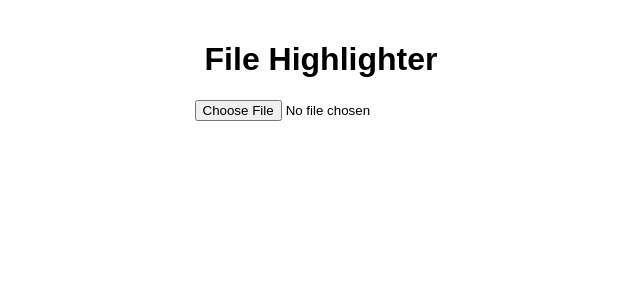
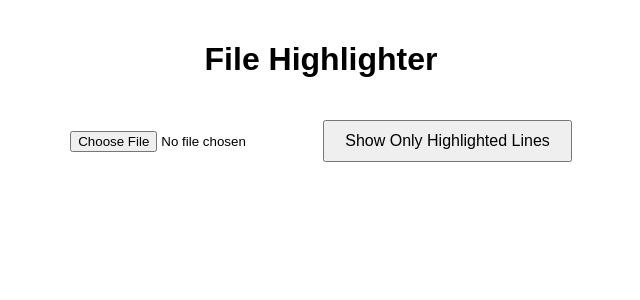
Before and after one commit to Caloy1218/LineHighlighter, a React (Create React App) app in the folder Client/file-highlighter/: page / in a window 1280 px wide. Shown: the top 300 px of the page, without its empty margins (319-959 px from the left). Built offline with nearby package versions, Linux system fonts and the light colour scheme.

Commit message:
Added Styles and changes on App.js

```diff
--- a/Client/file-highlighter/src/App.css
+++ b/Client/file-highlighter/src/App.css
@@ -20,3 +20,10 @@
 .line.lacking {
   background-color: rgba(0, 0, 255, 0.2);
 }
+
+button {
+  margin-top: 20px;
+  padding: 10px 20px;
+  font-size: 16px;
+  cursor: pointer;
+}
--- a/Client/file-highlighter/src/App.js
+++ b/Client/file-highlighter/src/App.js
@@ -5,6 +5,7 @@ const App = () => {
   const [fileContent, setFileContent] = useState('');
   const [lines, setLines] = useState([]);
   const [highlightedLines, setHighlightedLines] = useState([]);
+  const [showOnlyHighlighted, setShowOnlyHighlighted] = useState(false);
 
   const handleFileChange = (e) => {
     const file = e.target.files[0];
@@ -24,7 +25,6 @@ const App = () => {
     setLines(linesArray);
 
     const highlighted = linesArray.map((line, index) => {
-      // Adjust this condition based on what you consider "excess" or "lacking"
       if (line.length > 80) {
         return { lineNumber: index + 1, line, type: 'excess' };
       } else if (line.length < 20) {
@@ -37,12 +37,23 @@ const App = () => {
     setHighlightedLines(highlighted);
   };
 
+  const toggleHighlightedView = () => {
+    setShowOnlyHighlighted((prev) => !prev);
+  };
+
+  const linesToDisplay = showOnlyHighlighted
+    ? highlightedLines.filter((line) => line.type !== 'normal')
+    : highlightedLines;
+
   return (
     <div className="App">
       <h1>File Highlighter</h1>
       <input type="file" accept=".txt" onChange={handleFileChange} />
+      <button onClick={toggleHighlightedView}>
+        {showOnlyHighlighted ? 'Show All Lines' : 'Show Only Highlighted Lines'}
+      </button>
       <div className="file-content">
-        {highlightedLines.map(({ lineNumber, line, type }) => (
+        {linesToDisplay.map(({ lineNumber, line, type }) => (
           <div
             key={lineNumber}
             className={`line ${type}`}
```
